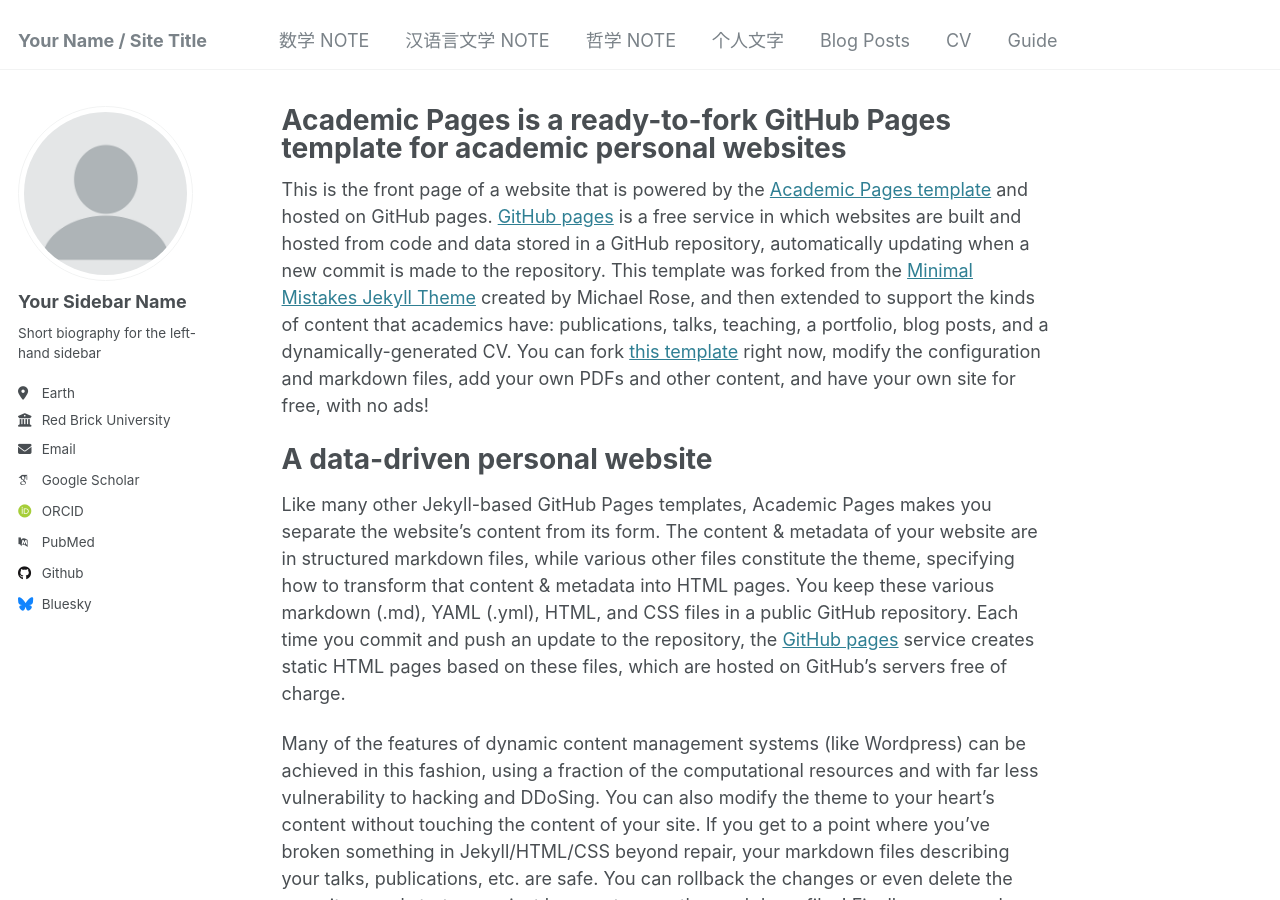
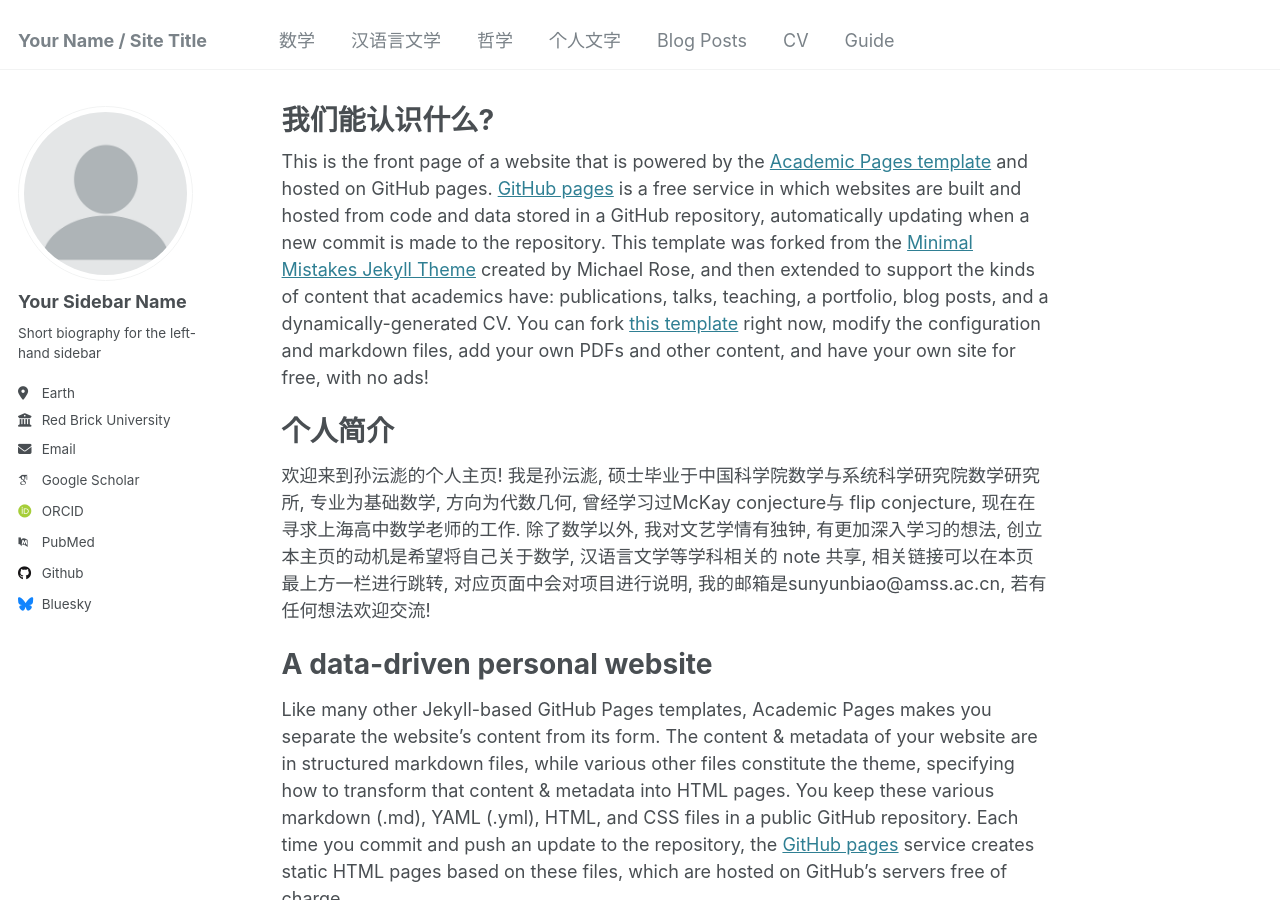
Before and after one commit to YunbiaoSun/YunbiaoSun.github.io, a Jekyll site: the page built from _pages/about.md, in a window 1280 px wide and 900 px high. Built offline with Jekyll 4.4.1, drawn with Linux system fonts in a browser that asks for light colours; some web fonts are replaced.

Commit message:
主页个人简介

```diff
--- a/_data/authors.yml
+++ b/_data/authors.yml
@@ -1,9 +1,9 @@
 # Authors
 
 Name Name:
-  name        : "Name Name"
+  name        : "孙沄滮(Yunbiao Sun)"
   uri         : "http://name.com"
-  email       : "name@name.com"
+  email       : "sunyunbiao@amss.ac.cn"
   bio         : "This is the first name."
   avatar      : "bio-photo-2.jpg"
   twitter     : "name"
--- a/_data/navigation.yml
+++ b/_data/navigation.yml
@@ -5,13 +5,13 @@
 # prevent it from being included in the site.
 
 main:
-  - title: "数学 NOTE"
+  - title: "数学"
     url: /publications/
 
-  - title: "汉语言文学 NOTE"
+  - title: "汉语言文学"
     url: /talks/
 
-  - title: "哲学 NOTE"
+  - title: "哲学"
     url: /teaching/
 
   - title: "个人文字"
--- a/_pages/about.md
+++ b/_pages/about.md
@@ -1,6 +1,6 @@
 ---
 permalink: /
-title: "Academic Pages is a ready-to-fork GitHub Pages template for academic personal websites"
+title: "我们能认识什么?"
 author_profile: true
 redirect_from:
   - /about/
@@ -8,6 +8,10 @@ redirect_from:
 ---
 
 This is the front page of a website that is powered by the [Academic Pages template](https://github.com/academicpages/academicpages.github.io) and hosted on GitHub pages. [GitHub pages](https://pages.github.com) is a free service in which websites are built and hosted from code and data stored in a GitHub repository, automatically updating when a new commit is made to the repository. This template was forked from the [Minimal Mistakes Jekyll Theme](https://mmistakes.github.io/minimal-mistakes/) created by Michael Rose, and then extended to support the kinds of content that academics have: publications, talks, teaching, a portfolio, blog posts, and a dynamically-generated CV. You can fork [this template](https://github.com/academicpages/academicpages.github.io) right now, modify the configuration and markdown files, add your own PDFs and other content, and have your own site for free, with no ads!
+
+个人简介
+====
+欢迎来到孙沄滮的个人主页! 我是孙沄滮, 硕士毕业于中国科学院数学与系统科学研究院数学研究所, 专业为基础数学, 方向为代数几何, 曾经学习过McKay conjecture与 flip conjecture, 现在在寻求上海高中数学老师的工作. 除了数学以外, 我对文艺学情有独钟, 有更加深入学习的想法, 创立本主页的动机是希望将自己关于数学, 汉语言文学等学科相关的 note 共享, 相关链接可以在本页最上方一栏进行跳转, 对应页面中会对项目进行说明, 我的邮箱是sunyunbiao@amss.ac.cn, 若有任何想法欢迎交流!
 
 A data-driven personal website
 ======
```
